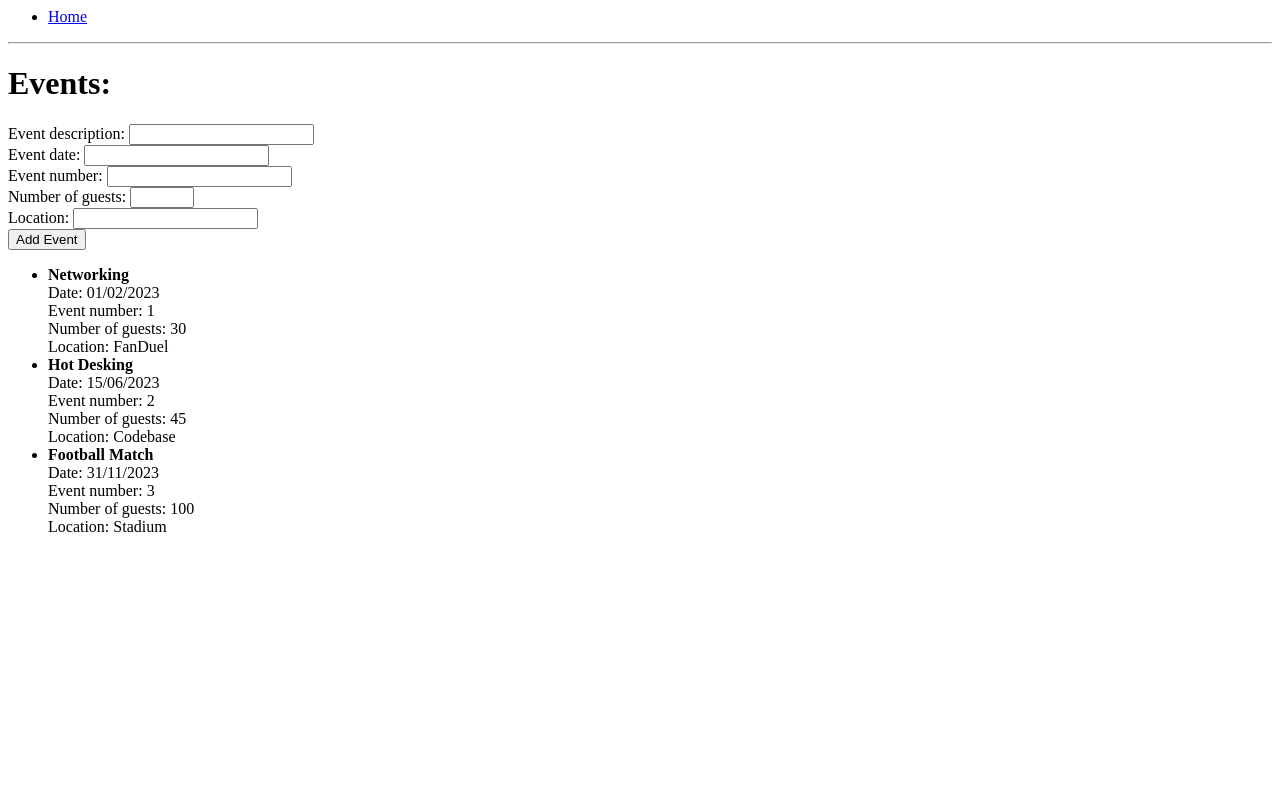
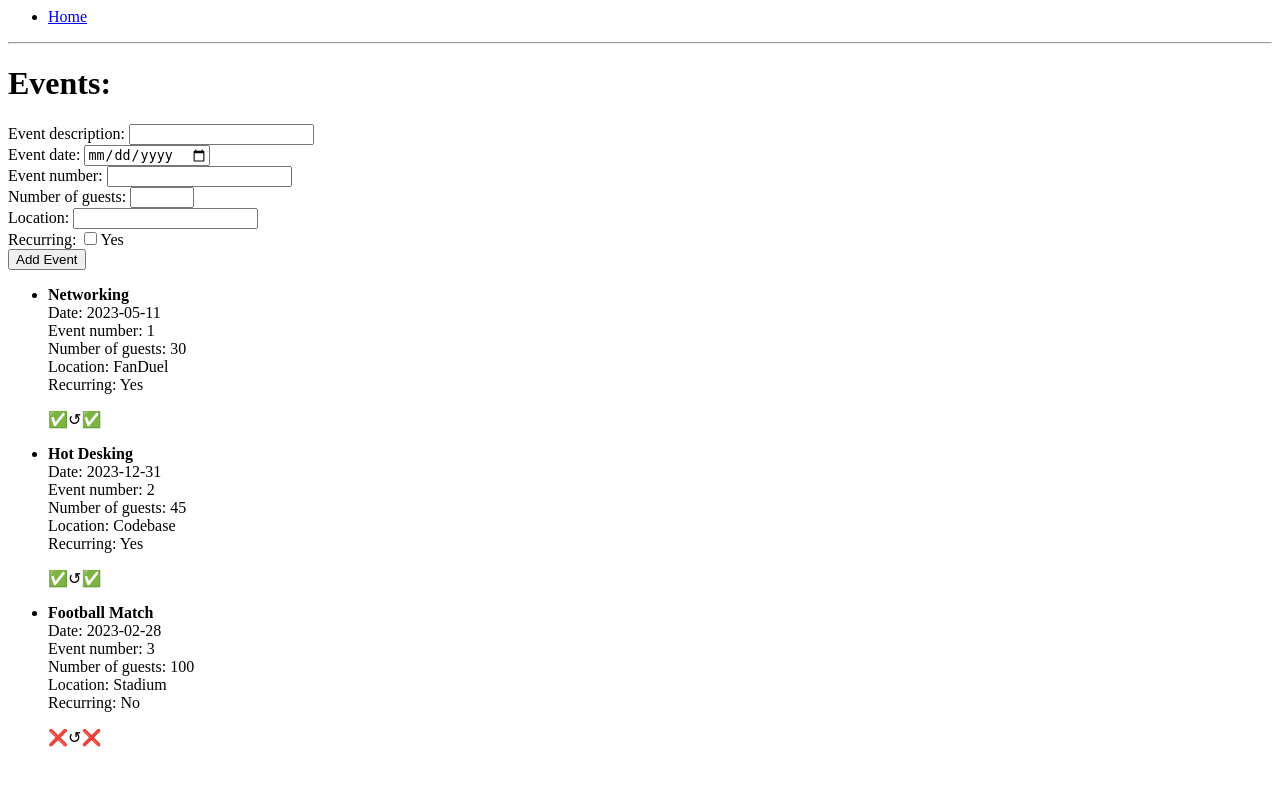
Before and after one commit to Chlebab/Homework_W3D3, a Flask app: page /events in a window 1280 px wide. Shown: the top 786 px of the page. Run offline with Flask 3, Linux system fonts and the light colour scheme.

Commit message:
finished homework W3D3

```diff
--- a/controllers/events_controllers.py
+++ b/controllers/events_controllers.py
@@ -1,5 +1,5 @@
-from flask import render_template, Blueprint, request
-from models.event_list import events, add_new_event
+from flask import render_template, Blueprint, request, redirect
+from models.event_list import events, add_new_event, delete_existing_event
 from models.event import Event
 
 
@@ -17,7 +17,18 @@ def add_event():
     guest_number = request.form["guest_number"]
     room_location = request.form["room_location"]
     description = request.form["description"]
-
-    new_event = Event(date, event_number, guest_number, room_location, description)
+    # if request.form.get("recurring") == None:
+    #     recurring = "No"
+    if "recurring" in request.form:
+        recurring = request.form["recurring"]
+    else:
+        recurring = "No"
+    new_event = Event(date, event_number, guest_number, room_location, description, recurring)
     add_new_event(new_event)
     return "Done"
+
+@events_blueprint.route("/events/delete/<index>", methods=["GET", "POST"])
+def delete_event(index):
+    chosen_order = events[int(index)]
+    delete_existing_event(chosen_order)
+    return redirect("/events")
--- a/models/event.py
+++ b/models/event.py
@@ -1,7 +1,8 @@
 class Event():
-    def __init__(self, date, event_number, guest_number, room_location, description):
+    def __init__(self, date, event_number, guest_number, room_location, description, recurring):
         self.date = date
         self.event_number = event_number
         self.guest_number = guest_number
         self.room_location = room_location
         self.description = description
+        self.recurring = recurring
--- a/models/event_list.py
+++ b/models/event_list.py
@@ -1,10 +1,15 @@
 from models.event import Event
+from datetime import date
 
-event1 = Event("01/02/2023", 1, 30, "FanDuel", "Networking")
-event2 = Event("15/06/2023", 2, 45, "Codebase", "Hot Desking")
-event3 = Event("31/11/2023", 3, 100, "Stadium", "Football Match")
+event1 = Event(date(2023, 5, 11), 1, 30, "FanDuel", "Networking", "Yes")
+event2 = Event(date(2023, 12, 31), 2, 45, "Codebase", "Hot Desking", "Yes")
+event3 = Event(date(2023, 2, 28), 3, 100, "Stadium", "Football Match", "No")
 
 events = [event1, event2, event3]
+event_counter = len(events)
 
 def add_new_event(new_event):
     events.append(new_event)
+
+def delete_existing_event(index):
+    events.remove(index)
--- a/templates/index.jinja
+++ b/templates/index.jinja
@@ -6,7 +6,7 @@
     <br>
 
     <label for="date"> Event date: </label>
-    <input type="text" name="date" id="date"/>
+    <input type="date" name="date" id="date"/>
     <br>
 
     <label for="number"> Event number: </label>
@@ -21,6 +21,11 @@
     <input type="text" name="room_location" id="room_location"/>
     <br>
 
+    <label for="recurring"> Recurring: </label>
+
+    <input type="checkbox" name="recurring"  id="recurring" value="Yes"/>Yes
+    <br>
+
     <input type="submit" value="Add Event"/>
 </form>
 
@@ -32,6 +37,11 @@
         <br>Event number: {{ event.event_number }}
         <br>Number of guests: {{ event.guest_number }}
         <br>Location: {{ event.room_location }}
+        {% if event.recurring == "Yes" %}
+            <br>Recurring: {{ event.recurring }} <p>&#9989;&#x21BA;&#9989;</p>
+        {% else %}
+            <br>Recurring: {{ event.recurring }} <p>&#10060;&#x21BA;&#10060;</p>
+        {% endif %}
     </li>
 {% endfor %}
 </ul>
```
